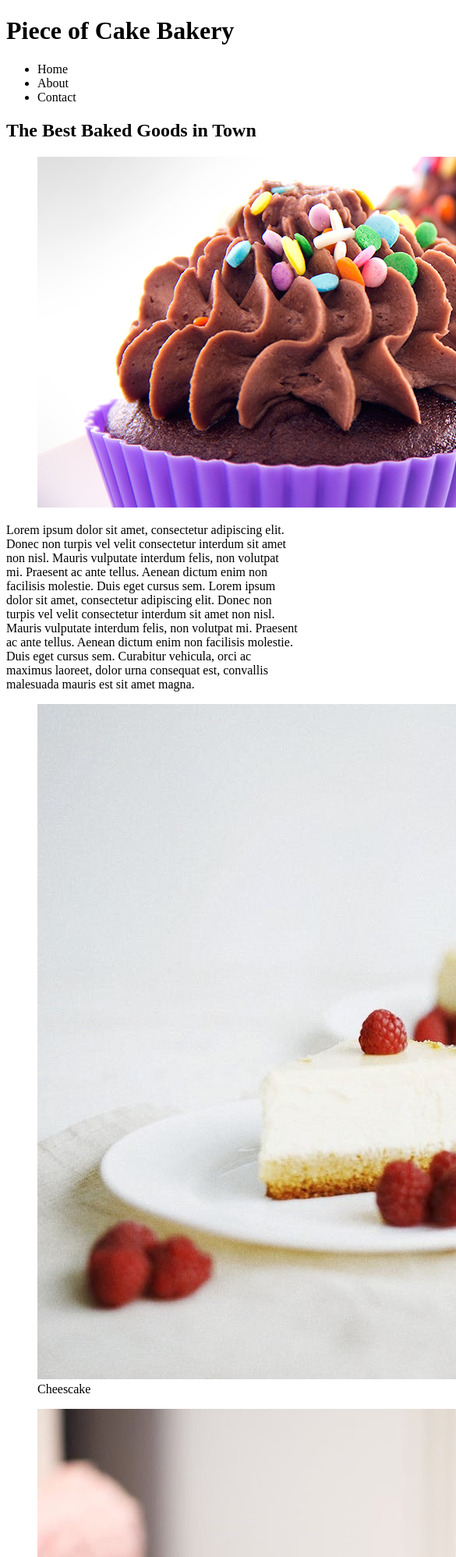
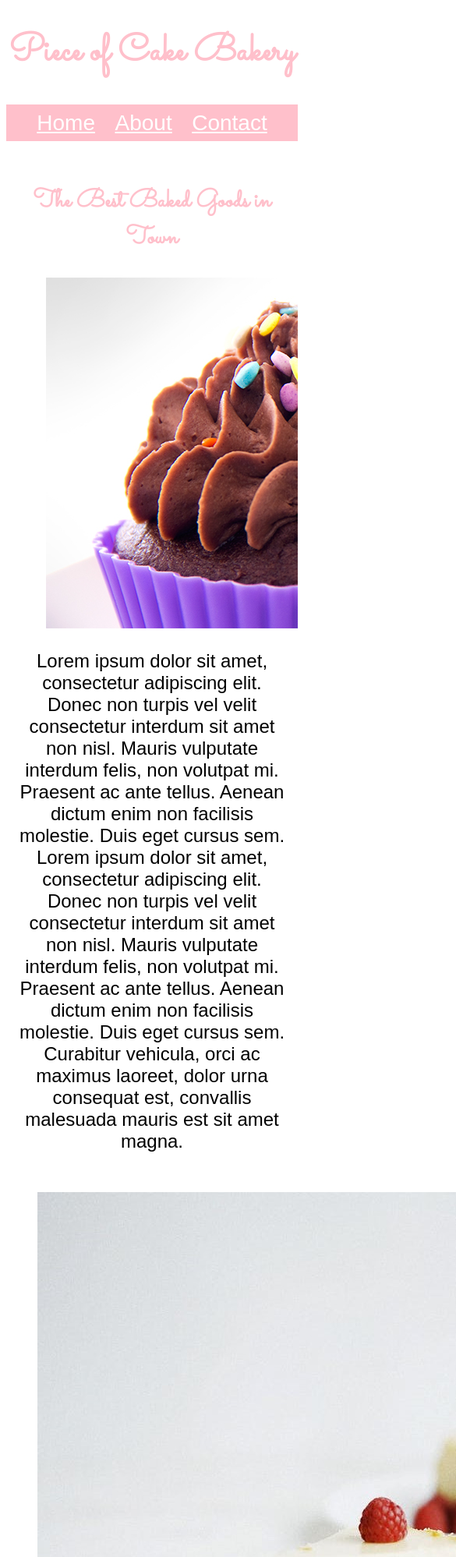
Before and after one commit to xycxip/M9_CHICA_PATRICIA, a plain HTML site: page index.html in a window 390 px wide. Shown: the top 1997 px of the page at 78% size, 585 px wide, since content can reach past the window. Drawn offline with Linux system fonts and the light colour scheme.

Commit message:
Adding styles

```diff
--- a/index.html
+++ b/index.html
@@ -7,6 +7,7 @@
   <title>Module 9 Practical</title>
   <meta name="description" content="Module 9 practical example">
   <link rel="stylesheet" href="styles.css">
+  <link href="https://fonts.googleapis.com/css2?family=Sacramento&display=swap" rel="stylesheet">
 </head>
 
 <body>
--- a/styles.css
+++ b/styles.css
@@ -0,0 +1,118 @@
+h1{
+	font-family: 'Sacramento', cursive;
+	color: pink;
+	font-size: 3rem;
+	text-align: center;
+
+}
+
+h2{
+	font-family: 'Sacramento', cursive;
+	color:pink;
+	text-align: center;
+	font-size: 2rem;
+}
+
+p{
+	font-family: sans-serif;
+	text-align: center;
+	font-size: 1.5rem;
+
+}
+
+header{
+
+}
+figcaption{
+	font-family: 'Sacramento', cursive;
+	color:pink;
+	text-align: center;
+
+}
+
+}
+
+nav {
+	background-color: pink;
+}
+
+nav ul{
+	list-style-type: none;
+	text-align: center;
+	background-color: pink;
+	padding: 2%;
+}
+
+nav ul li{
+	display: inline;
+	font-size: 1.75rem;
+	font-family: sans-serif;
+	color:white;
+	padding: 3%;
+	text-decoration: underline;
+
+
+}
+
+section{
+	max-width: : 767px;
+  	overflow: hidden;
+	padding: 3%;
+	padding 3%;
+
+
+}
+
+aside{
+	padding 3%
+	margin-top: 3%;
+	margin-bottom: 3%;
+
+}
+
+footer{
+	background-color: pink;
+	color: white;
+	padding:3%;
+
+}
+
+/*@media (max-width: 1000px) and (min-width: 726px)
+
+Phones: 320 - 767
+Tablets: 768 - 1023
+Desktop: 1024+ */
+
+@media(min-width: 768px) and (max-width: 1023px){
+	nav ul li{
+		font-size: 1.25rem;
+	}
+	section{
+		max-height: 1023px;
+  		overflow: hidden;
+	}
+}
+
+@media(min-width: 1024px) and (max-width: 1023px){
+	h1{
+		font-size: 5rem;
+	}
+	h2{
+		font-size: 3rem;
+	}
+	p{
+		font-size: 1.25rem;
+	}
+	nav ul li{
+		font-size: 1.25rem;
+	}
+	aside{
+		width: 35%;
+		margin: 2%;
+	}
+	section{
+		max-height: 1024px;
+  		overflow: hidden;
+  		display: inline-block;
+	}
+}
```
